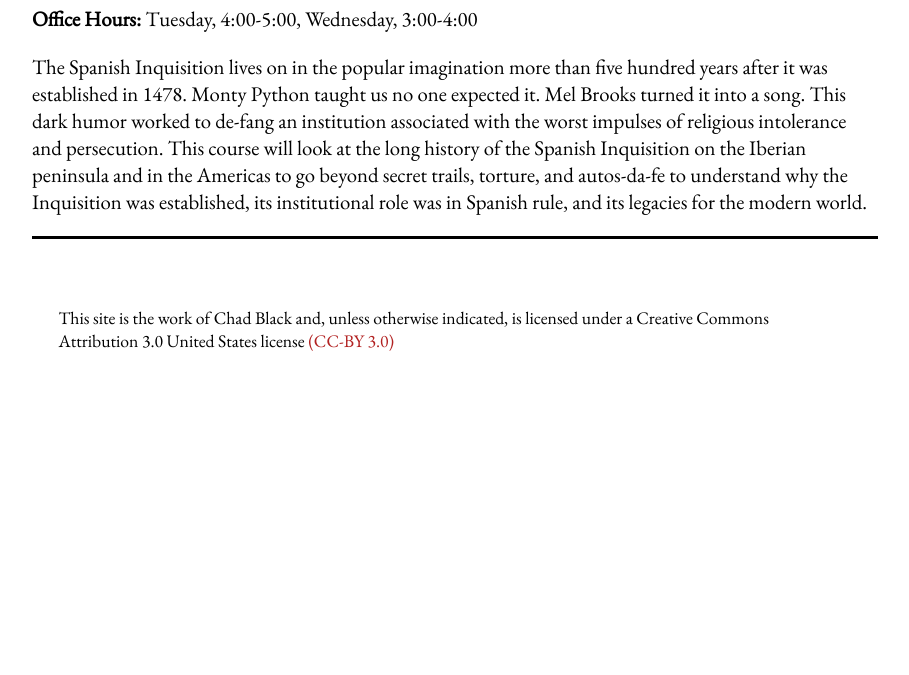
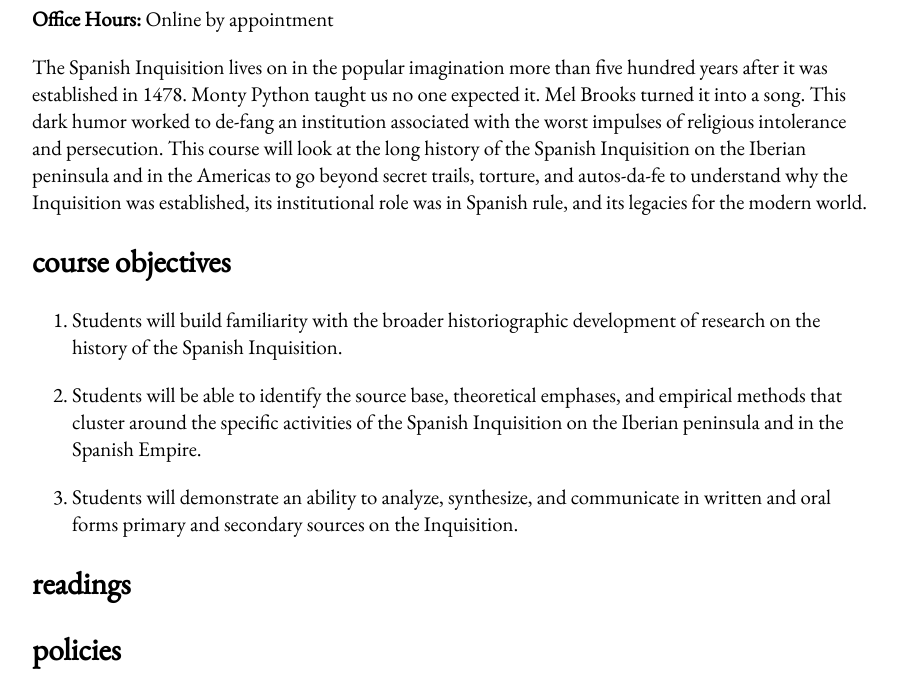
Before and after one commit to chadblack/561-Inquisition, a Jekyll site: the page built from syllabus.md, in a window 1280 px wide and 1400 px high, scrolled down 427 px. Shown: the top 675 px of the window, without its empty margins (138-1047 px from the left). Built offline with Jekyll 4.4.1, drawn with Linux system fonts in a browser that asks for light colours; some web fonts are replaced; before the commit the page ends 900 px from its top, so only the background shows below that; some of the changed text lies outside the part shown; grey boxes are pictures that could not be loaded.

Commit message:
boilerplate

```diff
--- a/syllabus.md
+++ b/syllabus.md
@@ -13,7 +13,7 @@ title: syllabus
 
 **Office:** 2627 Dunford Hall, 6th Floor
 
-**Office Hours:** Tuesday, 4:00-5:00, Wednesday, 3:00-4:00
+**Office Hours:** Online by appointment
 
 The Spanish Inquisition lives on in the popular imagination more than five
 hundred years after it was established in 1478. Monty Python taught us no
@@ -24,3 +24,38 @@ the Spanish Inquisition on the Iberian peninsula and in the Americas to go
 beyond secret trails, torture, and autos-da-fe to understand why the
 Inquisition was established, its institutional role was in Spanish rule,
 and its legacies for the modern world.
+
+## course objectives
+
+1. Students will build familiarity with the broader historiographic development
+   of research on the history of the Spanish Inquisition.
+
+2. Students will be able to identify the source base, theoretical emphases, and
+   empirical methods that cluster around the specific activities of the
+   Spanish Inquisition on the Iberian peninsula and in the Spanish Empire.
+
+3. Students will demonstrate an ability to analyze, synthesize, and communicate in
+   written and oral forms primary and secondary sources on the Inquisition.
+
+## readings
+
+## policies
+
+![](https://chadblack.net/511S2012/media/images/disability.png)Qualified
+students with disabilities needing appropriate academic adjustments should
+contact me as soon as possible to ensure that your needs are met in a timely
+manner with appropriate documentation.
+
+Plagiarism: Plagiarism occurs when someone knowingly or unknowingly presents
+another person’s words or ideas as his or her own. Any work turned in for this
+class must meet University standards for academic honesty. Any students unsure
+about how to apply these rules are urged to consult with me prior to turning in
+any written work.
+
+Deadlines: Assignments are due no later than the day and time indicated. If you
+anticipate problems, please contact me before the assignment is due, not after!
+
+Office Hours: Students are strongly encouraged to speak with me outside of
+class. I am available during office hours on a first-come, first-served basis.
+If you cannot come during office hours, please contact me via email or phone to
+schedule an appointment.
```
